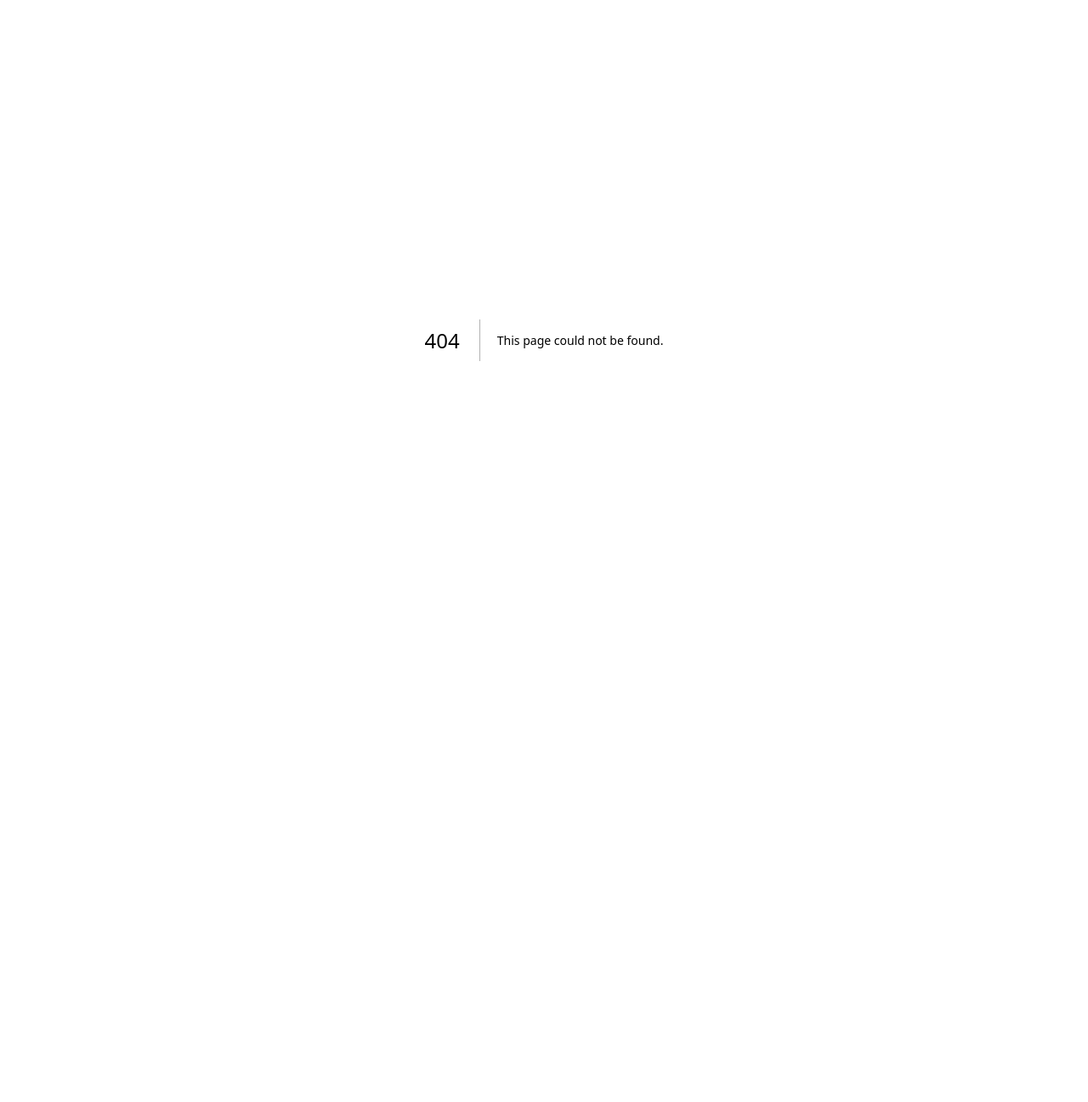
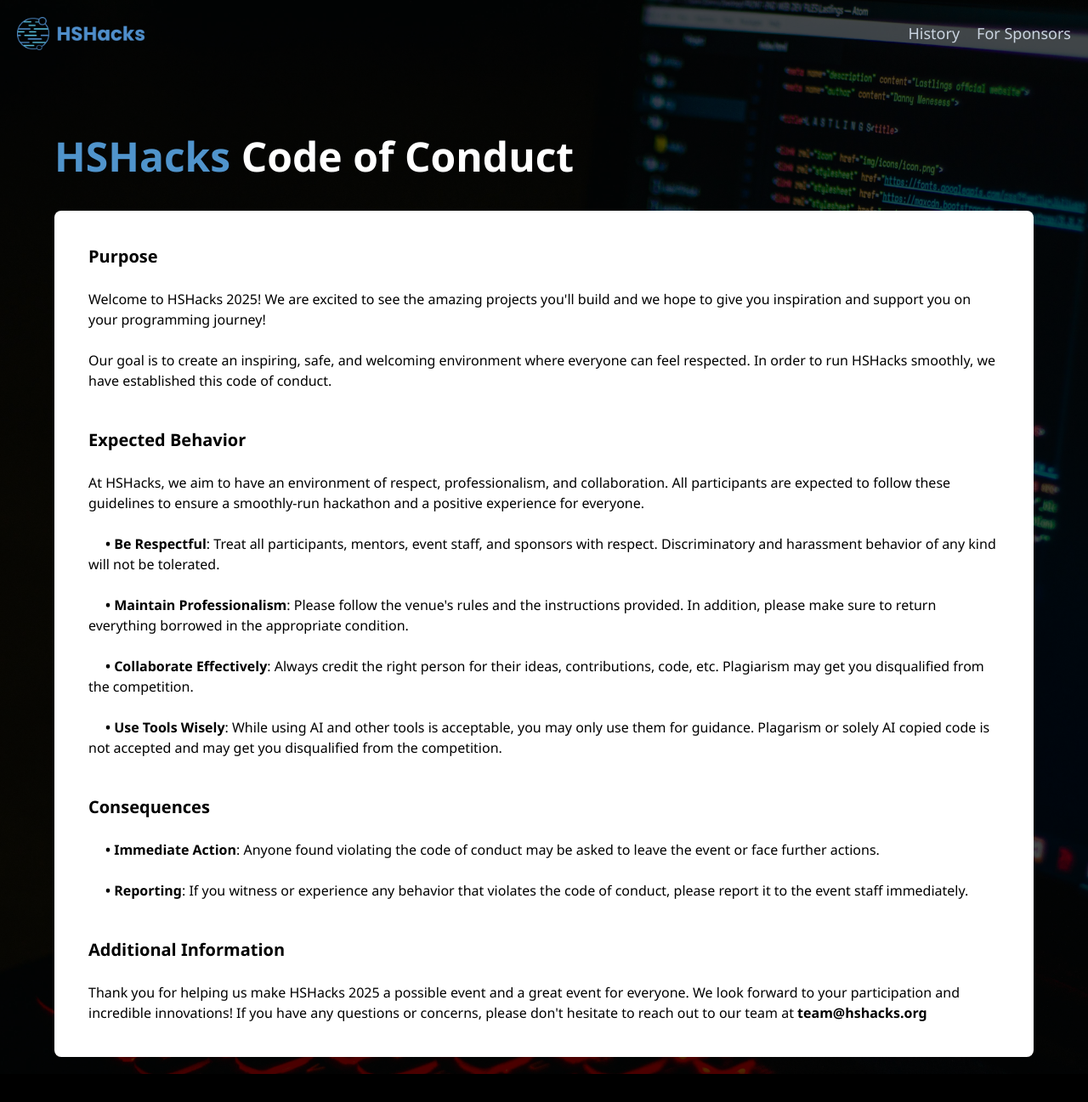
Before and after one commit to AAlchi/HSHacks, a Next.js app in the folder hshacks/: page /codeofconduct in a window 1280 px wide. Before the commit this address had no page. Shown: the top 1297 px of the page at 85% size. Before the commit the page ends 800 px from the top, so only its background shows below. Built offline with nearby package versions, Linux system fonts and the light colour scheme.

Commit message:
Changes and Code of Conduct added

```diff
--- /dev/null
+++ b/hshacks/pages/codeofconduct/index.tsx
@@ -0,0 +1,16 @@
+import React from 'react'
+import Header from '../components/global/header/Header'
+import CodeOfConductLanding from '../components/codeofconductpage_component/sponsors/landing/CodeOfConductLanding'
+import Footer from '../components/global/footer/Footer'
+
+const index = () => {
+  return (
+    <div>
+      <Header />
+      <CodeOfConductLanding />
+      <Footer />
+    </div>
+  )
+}
+
+export default index
--- /dev/null
+++ b/hshacks/pages/components/codeofconductpage_component/sponsors/landing/CodeOfConductLanding.tsx
@@ -0,0 +1,59 @@
+import Button from '@/pages/components/global/button/Button'
+import React from 'react'
+
+const CodeOfConductLanding = () => {
+    return (
+        <div className='background'>
+            <div className='text-white flex h-screen flex-col items-start justify-between gap-10 '>
+                <div className='text-start flex flex-col gap-10 pb-5 items-start pt-20 justify-center px-4 md:px-8 lg:px-16'>
+                    <div className='flex flex-col gap-3'>
+                        <h1 className='text-5xl font-extrabold pt-20'><span className="HSBlue"> HSHacks</span> Code of Conduct</h1>
+                    </div>
+                    <div className='whitespace-pre-line py-10 px-10 gap-5 flex flex-col justify-start bg-white text-black p-3 rounded-lg text-md'>
+                        <div>
+                            <h1 className='font-bold text-xl'>Purpose</h1>
+                            {`
+                                Welcome to HSHacks 2025! We are excited to see the amazing projects you'll build and we hope to give you inspiration and support you on your programming journey!
+
+                                Our goal is to create an inspiring, safe, and welcoming environment where everyone can feel respected. In order to run HSHacks smoothly, we have established this code of conduct.
+
+                          `}
+                        </div>
+                        <div>
+                            <h1 className='font-bold text-xl'>Expected Behavior</h1>
+                            {`
+                                At HSHacks, we aim to have an environment of respect, professionalism, and collaboration. All participants are expected to follow these guidelines to ensure a smoothly-run hackathon and a positive experience for everyone.
+
+                                     `}<span className='font-bold pl-5'>• Be Respectful</span>{`: Treat all participants, mentors, event staff, and sponsors with respect. Discriminatory and harassment behavior of any kind will not be tolerated.
+
+                                    `}<span className='font-bold pl-5'>• Maintain Professionalism</span>{`: Please follow the venue's rules and the instructions provided. In addition, please make sure to return everything borrowed in the appropriate condition.
+
+                                    `}<span className='font-bold pl-5'>• Collaborate Effectively</span>{`: Always credit the right person for their ideas, contributions, code, etc. Plagiarism may get you disqualified from the competition.
+
+                                    `}<span className='font-bold pl-5'>• Use Tools Wisely</span>{`: While using AI and other tools is acceptable, you may only use them for guidance. Plagarism or solely AI copied code is not accepted and may get you disqualified from the competition.
+
+                          `}
+                        </div>
+                        <div>
+                            <h1 className='font-bold text-xl'>Consequences</h1>
+                            {`
+                                    `}<span className='font-bold pl-5'>• Immediate Action</span>{`: Anyone found violating the code of conduct may be asked to leave the event or face further actions.
+
+                                    `}<span className='font-bold pl-5'>• Reporting</span>{`: If you witness or experience any behavior that violates the code of conduct, please report it to the event staff immediately.
+
+                             `}
+                        </div>
+                        <div>
+                            <h1 className='font-bold text-xl'>Additional Information</h1>
+                            {`
+                                Thank you for helping us make HSHacks 2025 a possible event and a great event for everyone. We look forward to your participation and incredible innovations! If you have any questions or concerns, please don't hesitate to reach out to our team at `}<span className='font-bold'>team@hshacks.org</span>{`
+                             `}
+                        </div>
+                    </div>
+                </div>
+            </div>
+        </div>
+    )
+}
+
+export default CodeOfConductLanding
--- a/hshacks/pages/components/global/button/Button.tsx
+++ b/hshacks/pages/components/global/button/Button.tsx
@@ -5,7 +5,7 @@ interface ButtonInterface {
   navigate: string;
   disabled?: boolean;
   color: string;
-  icon: string
+  icon?: string
 }
 
 const Button: React.FC<ButtonInterface> = ({
@@ -23,9 +23,13 @@ const Button: React.FC<ButtonInterface> = ({
   return (
     <button onClick={relocate} className={`buttonStyle flex gap-2 rounded-lg px-5 py-3 font-bold whitespace-nowrap ${color} ${disabled && "opacity-75 cursor-not-allowed"} hover:opacity-55`}>
       {name}
-      <svg xmlns="http://www.w3.org/2000/svg" fill="none" viewBox="0 0 24 24" strokeWidth={1.5} stroke="currentColor" className="size-6">
-        <path strokeLinecap="round" strokeLinejoin="round" d={icon} />
-      </svg>
+      {
+        icon && (
+          <svg xmlns="http://www.w3.org/2000/svg" fill="none" viewBox="0 0 24 24" strokeWidth={1.5} stroke="currentColor" className="size-6">
+            <path strokeLinecap="round" strokeLinejoin="round" d={icon} />
+          </svg>
+        )
+      }
     </button>
   )
 }
--- a/hshacks/pages/components/global/footer/Footer.tsx
+++ b/hshacks/pages/components/global/footer/Footer.tsx
@@ -2,11 +2,13 @@ import Image from 'next/image'
 import React from 'react'
 import Map from './Map'
 import ContactBlock from './ContactBlock'
+import Button from '../button/Button'
 
 const Footer = () => {
     return (
         // <div className='bg-black flex justify-center'>
-        <footer className='py-10 px-5 w-full bg-black text-white flex lg:flex-row flex-col'>
+        <footer className='w-full bg-black py-10 px-5 lg:px-10'>
+            <div className='text-white flex lg:flex-row flex-col pb-5'>
                 <div className='flex-initial lg:w-3/5 w-full flex items-start flex-col'>
                     <div className='w-full border-b-2 border-white flex items-center mb-5' style={{ height: "60px" }}>
                         <Image width="150" height="0" style={{ objectFit: "cover" }} src="/HSHacks_Logo.png" alt="logo" />
@@ -17,10 +19,23 @@ const Footer = () => {
                     <div className='w-full border-b-2 border-white flex items-center mb-5' style={{ height: "60px" }}>
                         <h1 className='text-2xl'>Contact Us</h1>
                     </div>
-                    <ContactBlock name="HSHacks Team" email='team@hshacks.org' label='Team email'/>
-                    <ContactBlock name="Ali Alchikh Ibrahim" email='aalchikhibrahim6522@stu.d214.org' label='Director'/>
-                    <ContactBlock name="Matthew Lundeen" email='mlundeen5270@stu.d214.org' label='Director'/>
+                    <ContactBlock name="HSHacks Team" email='team@hshacks.org' label='Team email' />
+                    <ContactBlock name="Ali Alchikh Ibrahim" email='aalchikhibrahim6522@stu.d214.org' label='Director' />
+                    <ContactBlock name="Matthew Lundeen" email='mlundeen5270@stu.d214.org' label='Director' />
                 </div>
+            </div>
+            <div className='text-white pt-5'>
+                <h1 className='pb-2'>Quick Links</h1>
+                <div className='border-t-2'></div>
+                <div className='flex flex-col gap-3 pt-5'>
+                    <div className='flex gap-3 flex-wrap'>
+                        <Button color='bg-gray-400' name='History' navigate='/history' icon=''/>
+                        <Button color='bg-gray-400' name='For Sponsors' navigate='/sponsors' icon=''/>
+                        <Button color='bg-gray-400' name='Register' navigate='/registeration' icon=''/>
+                        <Button color='bg-gray-400' name='Code of Conduct' navigate='/codeofconduct' icon=''/>
+                    </div>
+                </div>
+            </div>
         </footer>
         // </div>
     )
--- a/hshacks/pages/components/global/header/Header.tsx
+++ b/hshacks/pages/components/global/header/Header.tsx
@@ -25,7 +25,7 @@ const Header = () => {
     }
 
     return (
-        <header className={`fixed w-full z-10 text-white text-xl transition-colors duration-300 ease-in-out ${hasScrolled || menuOpen ? 'bg-gray-900' : 'bg-transparent'}`}>
+        <header className={`fixed w-full z-10 text-white text-xl transition-colors duration-300 ease-in-out ${hasScrolled || menuOpen ? 'bg-gradient-to-b from-gray-900 to-gray-800' : 'bg-transparent'}`}>
             <div className='p-5 flex justify-between items-center'>
                 <Image
                     onClick={() => router.push("/")}
--- a/hshacks/pages/components/homepage_component/summary/Summary.tsx
+++ b/hshacks/pages/components/homepage_component/summary/Summary.tsx
@@ -28,7 +28,7 @@ const Summary = () => {
         <div className='flex flex-col gap-1 lg:w-2/5 w-11/12'>
           <StatBoxes icon="M15.75 6a3.75 3.75 0 1 1-7.5 0 3.75 3.75 0 0 1 7.5 0ZM4.501 20.118a7.5 7.5 0 0 1 14.998 0A17.933 17.933 0 0 1 12 21.75c-2.676 0-5.216-.584-7.499-1.632Z" text="120+ expected participants" />
           <StatBoxes icon="M12 6v6h4.5m4.5 0a9 9 0 1 1-18 0 9 9 0 0 1 18 0Z" text="12 hour hackathon" />
-          <StatBoxes icon="M21 11.25v8.25a1.5 1.5 0 0 1-1.5 1.5H5.25a1.5 1.5 0 0 1-1.5-1.5v-8.25M12 4.875A2.625 2.625 0 1 0 9.375 7.5H12m0-2.625V7.5m0-2.625A2.625 2.625 0 1 1 14.625 7.5H12m0 0V21m-8.625-9.75h18c.621 0 1.125-.504 1.125-1.125v-1.5c0-.621-.504-1.125-1.125-1.125h-18c-.621 0-1.125.504-1.125 1.125v1.5c0 .621.504 1.125 1.125 1.125Z" text="$42000+ total giveaways + prizes" />
+          <StatBoxes icon="M2.25 21h19.5m-18-18v18m10.5-18v18m6-13.5V21M6.75 6.75h.75m-.75 3h.75m-.75 3h.75m3-6h.75m-.75 3h.75m-.75 3h.75M6.75 21v-3.375c0-.621.504-1.125 1.125-1.125h2.25c.621 0 1.125.504 1.125 1.125V21M3 3h12m-.75 4.5H21m-3.75 3.75h.008v.008h-.008v-.008Zm0 3h.008v.008h-.008v-.008Zm0 3h.008v.008h-.008v-.008Z" text="In-person" />
         </div>
       </div>
       <div className='flex flex-col items-center lg:w-2/5 w-11/12'>
```
